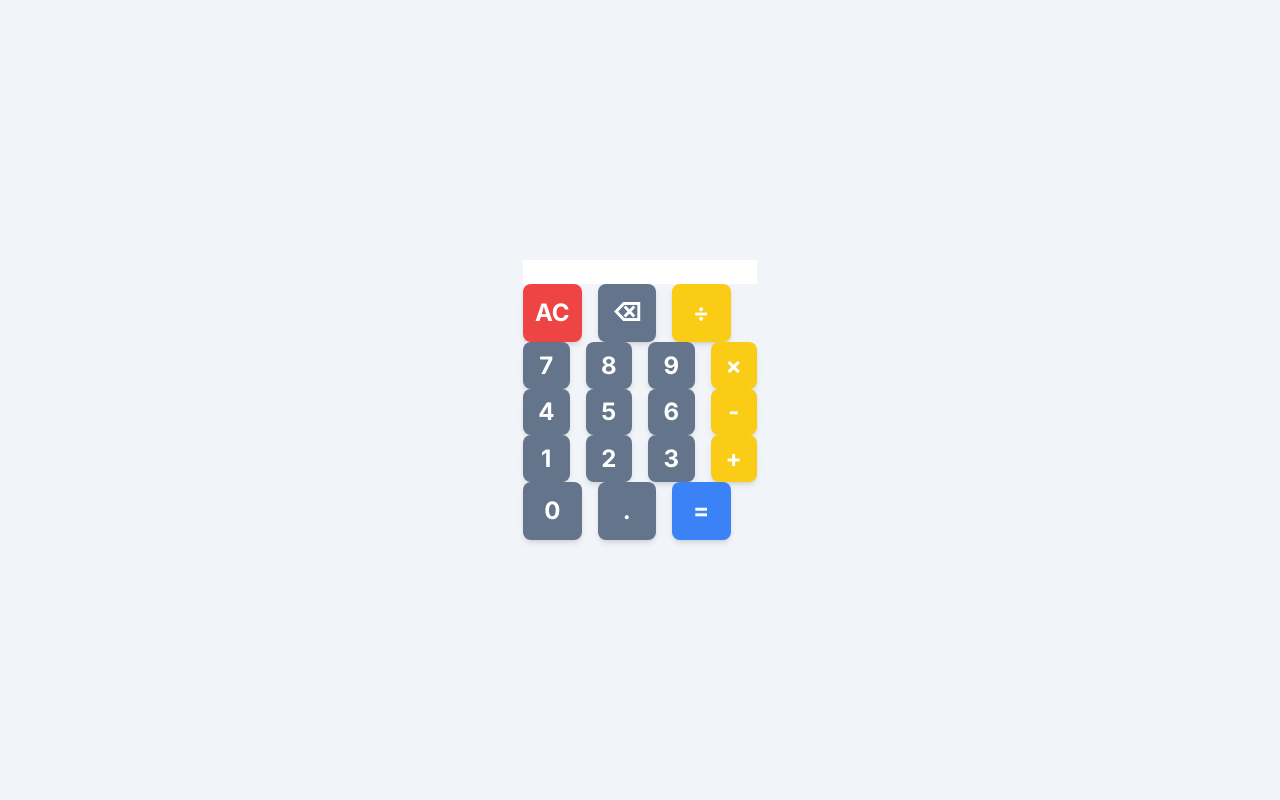
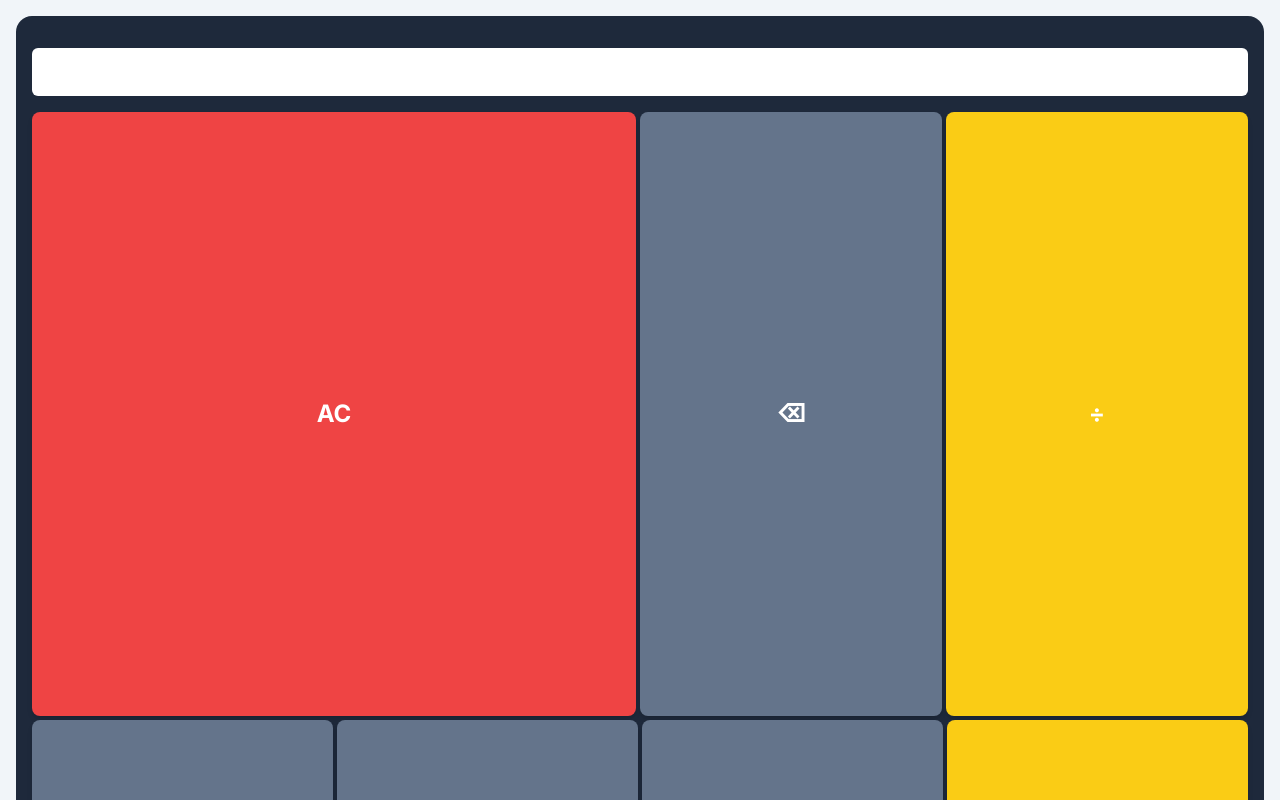
Before and after one commit to JoseEduardoHG/react-calculator, a Next.js app: page / in a window 1280 px wide. Shown: the top 800 px of the page. Built offline with nearby package versions, Linux system fonts and the light colour scheme.

Commit message:
refactor: update Calculator component layout and styles

```diff
--- a/src/components/Calculator.tsx
+++ b/src/components/Calculator.tsx
@@ -32,10 +32,9 @@ export default function Calculator() {
 
   function evaluate() {
     try {
-      console.log(`Evaluating: ${expression}`);
+      const finalExpression = expression.replace('×', '*').replace('÷', '/');
 
-      const finalExpression =
-        expression || expression.replace('×', '*').replace('÷', '/');
+      console.log(`Evaluating: ${finalExpression}`);
       const result = math.evaluate(finalExpression);
 
       clearScreen();
@@ -57,14 +56,10 @@ export default function Calculator() {
       setLeftOperand((prev) => prev + value.toString());
 
     if (value === '.') {
-      if (!operator && !leftOperand) return;
-
       if (!operator && !leftOperand.includes('.')) {
         setLeftOperand((prev) => prev + value);
         return;
       }
-
-      if (operator && !rightOperand) return;
 
       if (operator && !rightOperand.includes('.')) {
         setRightOperand((prev) => prev + value);
@@ -109,18 +104,20 @@ export default function Calculator() {
   }
 
   return (
-    <div>
+    <section className='container flex flex-col gap-4 px-4 py-8 bg-slate-800 rounded-2xl '>
       <input
         type='text'
+        placeholder=''
         title='expression'
         name='expression'
-        placeholder=''
         value={isError ? 'Error' : expression}
         readOnly
+        className='w-full h-12 bg-white text-slate-900 px-2 py-4 font-semibold text-2xl whitespace-nowrap overflow-x-hidden text-right rounded-md'
       />
 
+      <section className='w-full flex flex-col gap-1'>
         {symbols.map((symbols, idx) => (
-        <div key={idx} role='row' className='flex gap-4'>
+          <div key={idx} role='row' className='w-full flex gap-1'>
             {symbols.map((symbol) => (
               <CalculatorButton
                 key={symbol}
@@ -133,7 +130,7 @@ export default function Calculator() {
                     ? 'clear'
                     : 'operator'
                 }
-              width={symbol === 'AC' || symbol === 0 ? 2 : 1}
+                isDoubleWidth={symbol === 'AC' || symbol === 0 ? true : false}
                 onClick={() => handleClick(symbol)}
               >
                 {symbol}
@@ -141,6 +138,7 @@ export default function Calculator() {
             ))}
           </div>
         ))}
-    </div>
+      </section>
+    </section>
   );
 }
```
Lines whose indentation alone changed are shown as unchanged.
